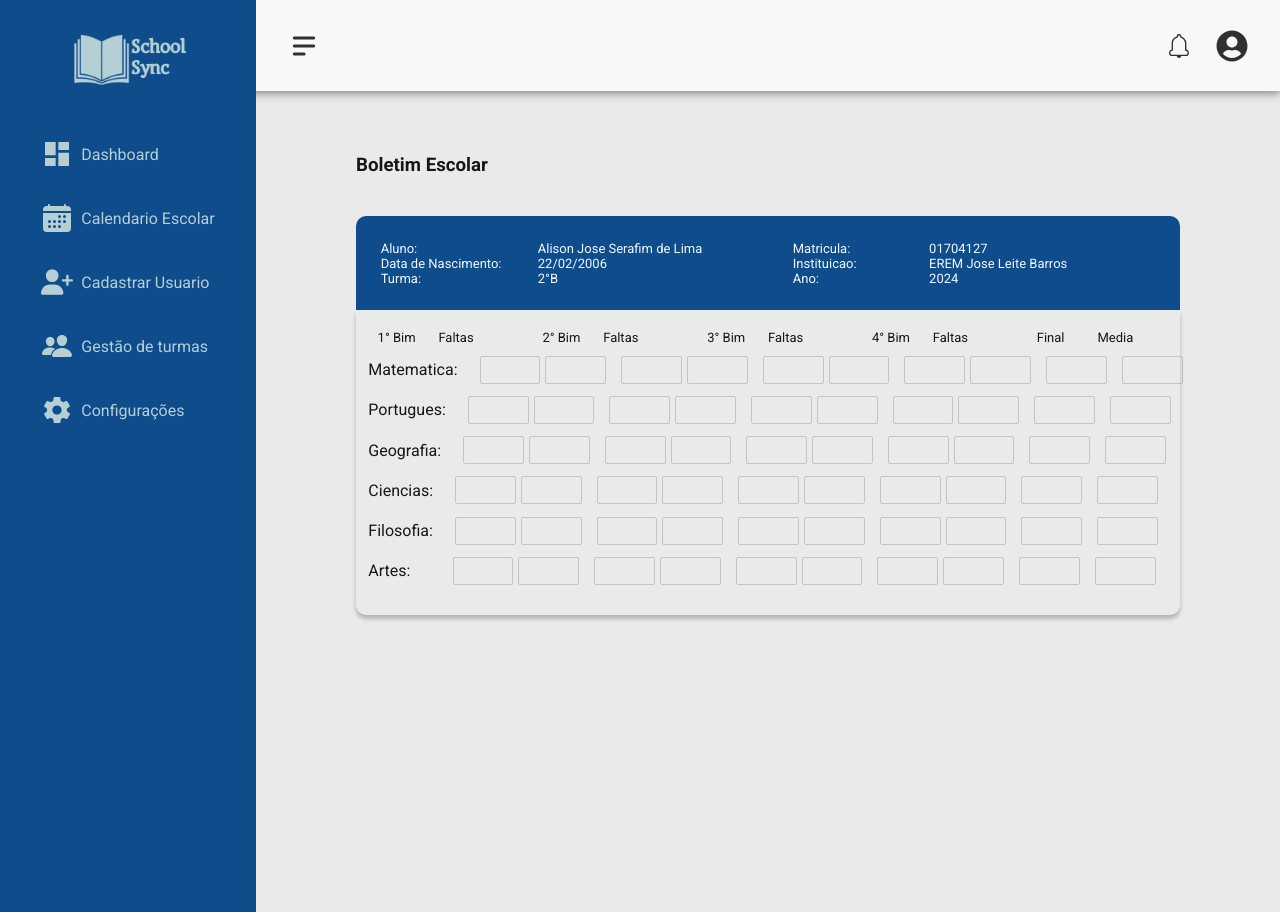
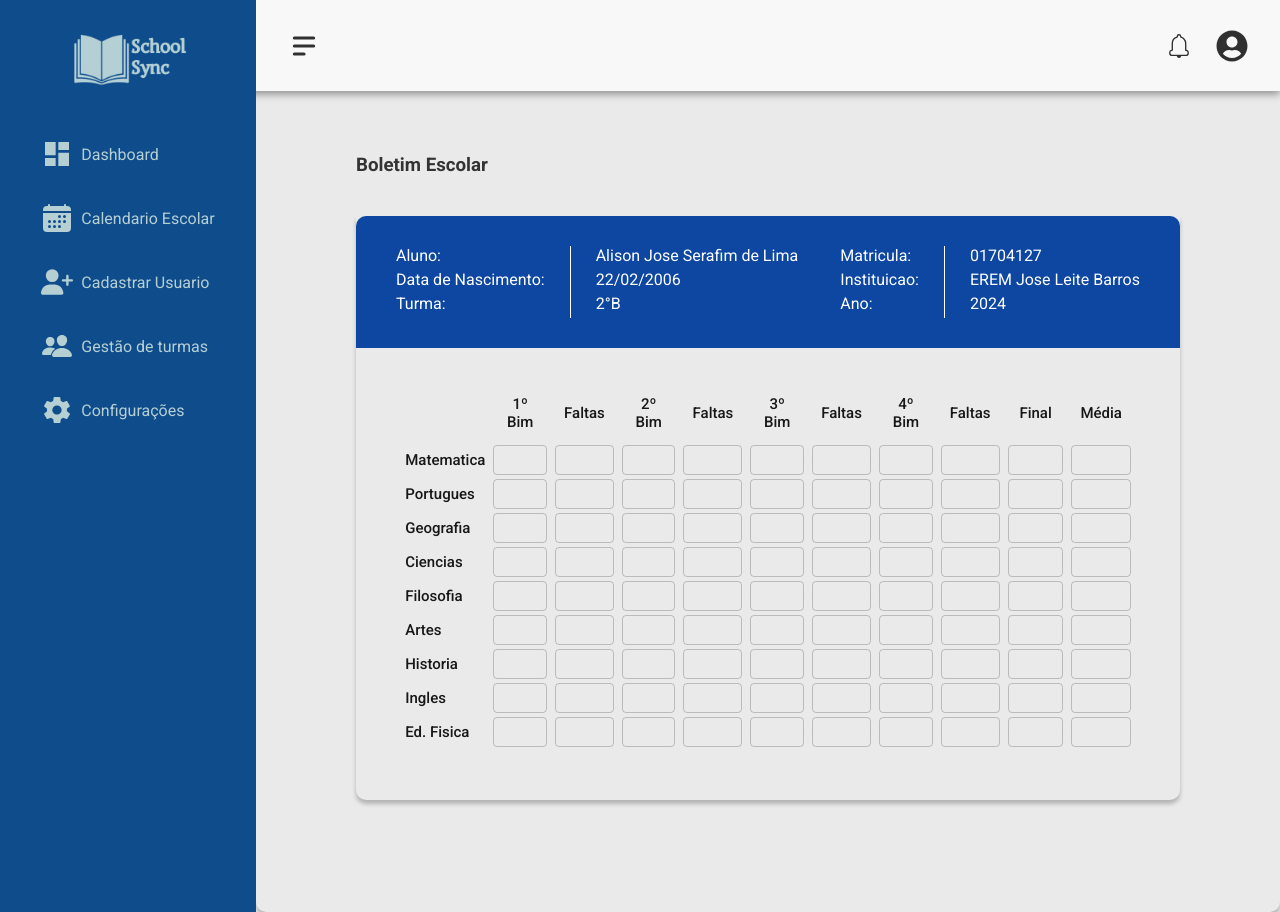
Before and after one commit to Alisonjs0/SchoolSync, a Next.js app: page /pages/boletimEscolar in a window 1280 px wide. Built offline with nearby package versions, Linux system fonts and the light colour scheme.

Commit message:
finalizacao do boletim

```diff
--- a/app/pages/boletimEscolar/boletim.css
+++ b/app/pages/boletimEscolar/boletim.css
@@ -1,75 +1,84 @@
-.cabecalho {
-    background: #0E4C8C;
-    color: aliceblue;
+* {
+    margin: 0;
+    padding: 0;
+    box-sizing: border-box;
+  }
+
+  h3 {
+    text-align: left;
+    color: #333;
+  }
+
+  .conteudo {
+    box-shadow: 0px 4px 4px 0px #0000003b;
+    border-radius: 0 0 10px 10px;
+  }
+
+  .cabecalho {
     display: flex;
+    justify-content: space-between;
+    background-color: #0d47a1;
+    color: white;
+    padding: 30px 40px;
     border-radius: 10px 10px 0 0;
-    font-size: 13px;
-}
+  }
 
-.cabecalho section {
+  .cabecalho section {
     display: flex;
-    position: relative;
-    padding: 3%;
-    width: 50%;
-}
+    justify-content: space-between;
+  }
 
-.cabecalho section div {
-    margin-right: 10%;
+  .cabecalho p {
+    margin-bottom: 5px;
+  }
 
-}
+  .div1, .div2 {
+    display: flex;
+    flex-direction: column;
+  }
 
-main {
-    box-shadow: 0px 4px 4px 0px #0000003b;
-    height: fit-content;
-    width: 100%;
-    margin-bottom: 200px;
-    border-radius: 0 0 10px 10px;
-    padding: 20px 0;
-}
+  .line, .line2 {
+    margin: 0 25px;
+    width: 1px;
+    background-color: white;
+  }
 
-main .tabela {
-    display: flex;
-    align-items: center;
-    margin: 1% 1.5%;
-}
-
-main p {
-    width: 12%;
-}
-
-.linhaSuperior {
-    display: flex;
-}
-
-.linhaSuperior div {
-    display: flex;
+  .forms {
+    width: 90%;
     margin: auto;
-}
+    margin-bottom: 10%;
+    padding: 4% 0 6% 0;
+    border-spacing: 8px 4px;
+  }
 
 
-.linhaSuperior div p {
-    font-size: 13px;
-    width: 3.8rem;
-}
+  thead th {
+    padding: 10px 5px;
+    font-size: 15px;
+    font-weight: 500;
+    text-align: center;
+  }
 
-.forms tbody {
-    display: flex;
-    gap: 15px;
-    padding-left: 20px;
-}
+  tbody td {
+    width: 64px;
+    height: 30px;
+    text-align: center;
+    border-radius: 4px;
+    gap: 20px;
+  }
 
-.forms tr {
-    display: flex;
-    gap: 5px;
-}
+.corpo tr td {
+    border: 1px solid rgba(0, 0, 0, 0.199);
 
-.forms tbody tr td {
-    border: 1px solid rgba(70, 70, 70, 0.233);
-    border-radius: 2px;
-    width: 3.8rem;
-    height: 28px;
-}
+  }
 
-.medFinal td {
-    margin-right: 10px;
-}
+  tbody tr .materia {
+    border: none;
+  }
+
+
+  tbody td:first-child {
+    text-align: left;
+    font-size: 15px;
+    font-weight: 500;
+  }
--- a/app/pages/boletimEscolar/page.js
+++ b/app/pages/boletimEscolar/page.js
@@ -1,41 +1,44 @@
-import EsqueletoPrincipal from '../esqueletoPrincipal/page.js'
+import EsqueletoPrincipal from "../esqueletoPrincipal/page.js";
 
-import './boletim.css'
+import "./boletim.css";
 
 const BoletimEscolar = () => {
   const user = {
-        nome: 'Alison Jose Serafim de Lima',
-        dataNasc: '22/02/2006',
-        turma: '2°B',
-        matricula: '01704127',
-        notas: [8,6,7,9],
+    nome: "Alison Jose Serafim de Lima",
+    dataNasc: "22/02/2006",
+    turma: "2°B",
+    matricula: "01704127",
+    notas: [8, 6, 7, 9],
     media: 7.5,
-        tipo: 'professor'
-    }
+    tipo: "professor",
+  };
 
   const materias = [
-        'Matematica',
-        'Portugues',
-        'Geografia',
-        'Ciencias',
-        'Filosofia',
-        'Artes'
-    ]
+    "Matematica",
+    "Portugues",
+    "Geografia",
+    "Ciencias",
+    "Filosofia",
+    "Artes",
+    "Historia",
+    "Ingles",
+    "Ed. Fisica"
+  ];
   return (
     <div>
       <EsqueletoPrincipal>
-            <div className='container conteudoMenus'>
+        <div className="container conteudoMenus">
           <h3>Boletim Escolar</h3>
-                <div>
-                    <header className='cabecalho'>
+          <div className="conteudo">
+            <header className="cabecalho">
               <section>
-                            <div className='div1'>
+                <div className="div1">
                   <p>Aluno:</p>
                   <p>Data de Nascimento:</p>
                   <p>Turma:</p>
                 </div>
-                            <span className='line'></span>
-                            <div className='div2'>
+                <span className="line"></span>
+                <div className="div2">
                   <p>{user.nome}</p>
                   <p>{user.dataNasc}</p>
                   <p>{user.turma}</p>
@@ -48,7 +51,7 @@ const BoletimEscolar = () => {
                   <p>Instituicao:</p>
                   <p>Ano:</p>
                 </div>
-                            <div className='line2'></div>
+                <div className="line2"></div>
                 <div>
                   <p>{user.matricula}</p>
                   <p>EREM Jose Leite Barros</p>
@@ -56,72 +59,46 @@ const BoletimEscolar = () => {
                 </div>
               </section>
             </header>
-                    <main>
-                        <section>
-                            <div className='linhaSuperior'>
-                                <div>
-                                    <p>1° Bim</p>
-                                    <p>Faltas</p>
-                                </div>
-                                <div>
-                                    <p>2° Bim</p>
-                                    <p>Faltas</p>
-                                </div>
-                                <div>
-                                    <p>3° Bim</p>
-                                    <p>Faltas</p>
-                                </div>
-                                <div>
-                                    <p>4° Bim</p>
-                                    <p>Faltas</p>
-                                </div>
-                                <div className='medFinal'>
-                                    <p>Final</p>
-                                    <p>Media</p>
-                                </div>
-                            </div>
 
-                        {materias.map(materia => {
-                            return (
-                                <div className='tabela' key={1}>
-                                    <p>{materia}:</p>
-                                    <table className='forms'>
-                                        <tbody>
+            <table className="forms">
+              <thead>
                 <tr>
+                  <th></th>
+                  <th>1º Bim</th>
+                  <th>Faltas</th>
+                  <th>2º Bim</th>
+                  <th>Faltas</th>
+                  <th>3º Bim</th>
+                  <th>Faltas</th>
+                  <th>4º Bim</th>
+                  <th>Faltas</th>
+                  <th>Final</th>
+                  <th>Média</th>
+                </tr>
+              </thead>
+              <tbody className="corpo">
+                {materias.map((materia, index) => (
+                  <tr key={index}>
+                    <td className="materia">{materia}</td>
+                    <td></td>
+                    <td></td>
+                    <td></td>
+                    <td></td>
+                    <td></td>
+                    <td></td>
+                    <td></td>
+                    <td></td>
                     <td></td>
                     <td></td>
                   </tr>
-                                            <tr>
-                                                <td></td>
-                                                <td></td>
-                                            </tr>
-                                            <tr>
-                                                <td></td>
-                                                <td></td>
-                                            </tr>
-                                            <tr>
-                                                <td></td>
-                                                <td></td>
-                                            </tr>
-                                            <tr className='medFinal'>
-                                                <td></td>
-                                                <td></td>
-                                            </tr>
+                ))}
               </tbody>
-
             </table>
-
-                                </div>
-                            )
-                        })}
-                        </section>
-
-                    </main>
           </div>
         </div>
       </EsqueletoPrincipal>
     </div>
-  )
-}
+  );
+};
 
-export default BoletimEscolar
+export default BoletimEscolar;
```
Lines whose indentation alone changed are shown as unchanged.
